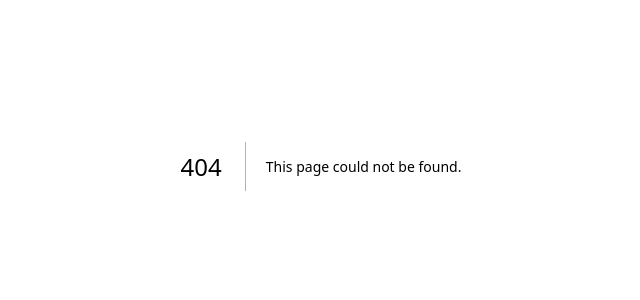
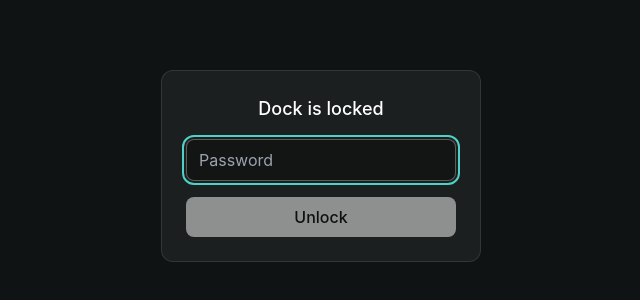
Before and after one commit to Xcelsama/dock, a Next.js app: page /gate in a window 1280 px wide. Before the commit this address had no page. Shown: the part 234-534 px from the top of the page, without its empty margins (319-959 px from the left). Built offline with nearby package versions, Linux system fonts and the light colour scheme.

Commit message:
Add GatePage component for password authentication

```diff
--- /dev/null
+++ b/app/gate/page.tsx
@@ -0,0 +1,64 @@
+"use client";
+
+import { useState } from "react";
+import { useRouter, useSearchParams } from "next/navigation";
+
+export default function GatePage() {
+  const [password, setPassword] = useState("");
+  const [error, setError] = useState("");
+  const [loading, setLoading] = useState(false);
+  const router = useRouter();
+  const searchParams = useSearchParams();
+
+  async function handleSubmit(e: React.FormEvent) {
+    e.preventDefault();
+    setError("");
+    setLoading(true);
+    try {
+      const res = await fetch("/api/gate", {
+        method: "POST",
+        headers: { "Content-Type": "application/json" },
+        body: JSON.stringify({ password }),
+      });
+      const data = await res.json();
+      if (data.ok) {
+        const next = searchParams.get("next") || "/";
+        router.replace(next);
+        router.refresh();
+      } else {
+        setError(data.error || "Wrong password");
+      }
+    } catch {
+      setError("Something went wrong. Try again.");
+    } finally {
+      setLoading(false);
+    }
+  }
+
+  return (
+    <main className="flex min-h-screen items-center justify-center bg-[#101314] px-4">
+      <form
+        onSubmit={handleSubmit}
+        className="w-full max-w-xs space-y-4 rounded-xl border border-white/10 bg-white/5 p-6"
+      >
+        <h1 className="text-center text-lg font-medium text-white">Dock is locked</h1>
+        <input
+          type="password"
+          autoFocus
+          value={password}
+          onChange={(e) => setPassword(e.target.value)}
+          placeholder="Password"
+          className="w-full rounded-lg border border-white/10 bg-black/30 px-3 py-2 text-white outline-none focus:border-white/30"
+        />
+        {error && <p className="text-sm text-red-400">{error}</p>}
+        <button
+          type="submit"
+          disabled={loading || !password}
+          className="w-full rounded-lg bg-white py-2 font-medium text-black disabled:opacity-50"
+        >
+          {loading ? "Checking..." : "Unlock"}
+        </button>
+      </form>
+    </main>
+  );
+}
```
